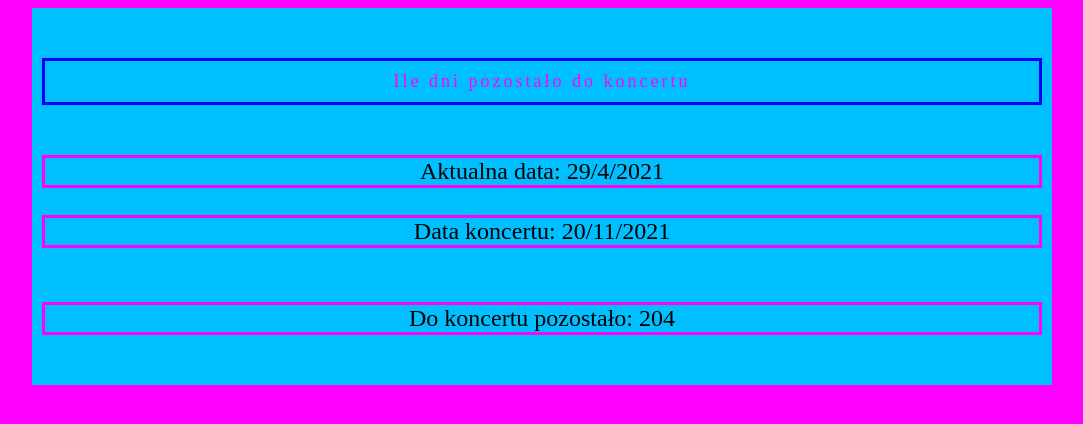
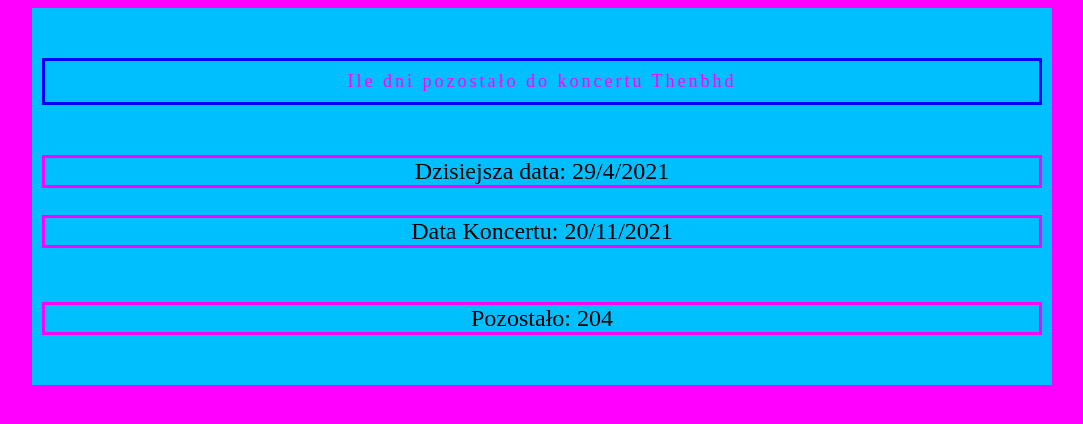
Before and after one commit to 2c-08-2021/dokoncertu, a plain HTML site: page index.html in a window 1280 px wide. Shown: the whole page, without its empty margins (98-1181 px from the left). Drawn offline with Linux system fonts and the light colour scheme.

Commit message:
Update index.html

```diff
--- a/index.html
+++ b/index.html
@@ -22,14 +22,14 @@
 		var endRok = end.getFullYear();
 		var milisekundy2 = end.getTime();
 
-		var pozostalo = milisekundy2 - milisekundy; //obliczamy ile milisekund pozostało do wydarzenia
-		var dni = Math.floor(pozostalo/86400000); //obliczamy liczbe dni do wydarzenia
+		var pozostalo = milisekundy2 - milisekundy;
+		var dni = Math.floor(pozostalo/86400000);
 
 
 
-		document.getElementById("aktualnaData").innerHTML = "Aktualna data: "+dzien+"/"+miesiac+"/"+rok;
-		document.getElementById("dataWydarzenia").innerHTML = "Data koncertu: "+endDzien+"/"+endMiesiac+"/"+endRok;
-		document.getElementById("dniDoWydarzenia").innerHTML ="Do koncertu pozostało: "+ dni;
+		document.getElementById("aktualnaData").innerHTML = "Dzisiejsza data: "+dzien+"/"+miesiac+"/"+rok;
+		document.getElementById("dataWydarzenia").innerHTML = "Data Koncertu: "+endDzien+"/"+endMiesiac+"/"+endRok;
+		document.getElementById("dniDoWydarzenia").innerHTML ="Pozostało: "+ dni;
 
 	}
 
@@ -42,7 +42,7 @@
 
 <div id="container">
 <div id="topBar">
-Ile dni pozostało do koncertu</div>
+Ile dni pozostało do koncertu Thenbhd</div>
 
 	<div id="aktualnaData">...</div>
 
```
